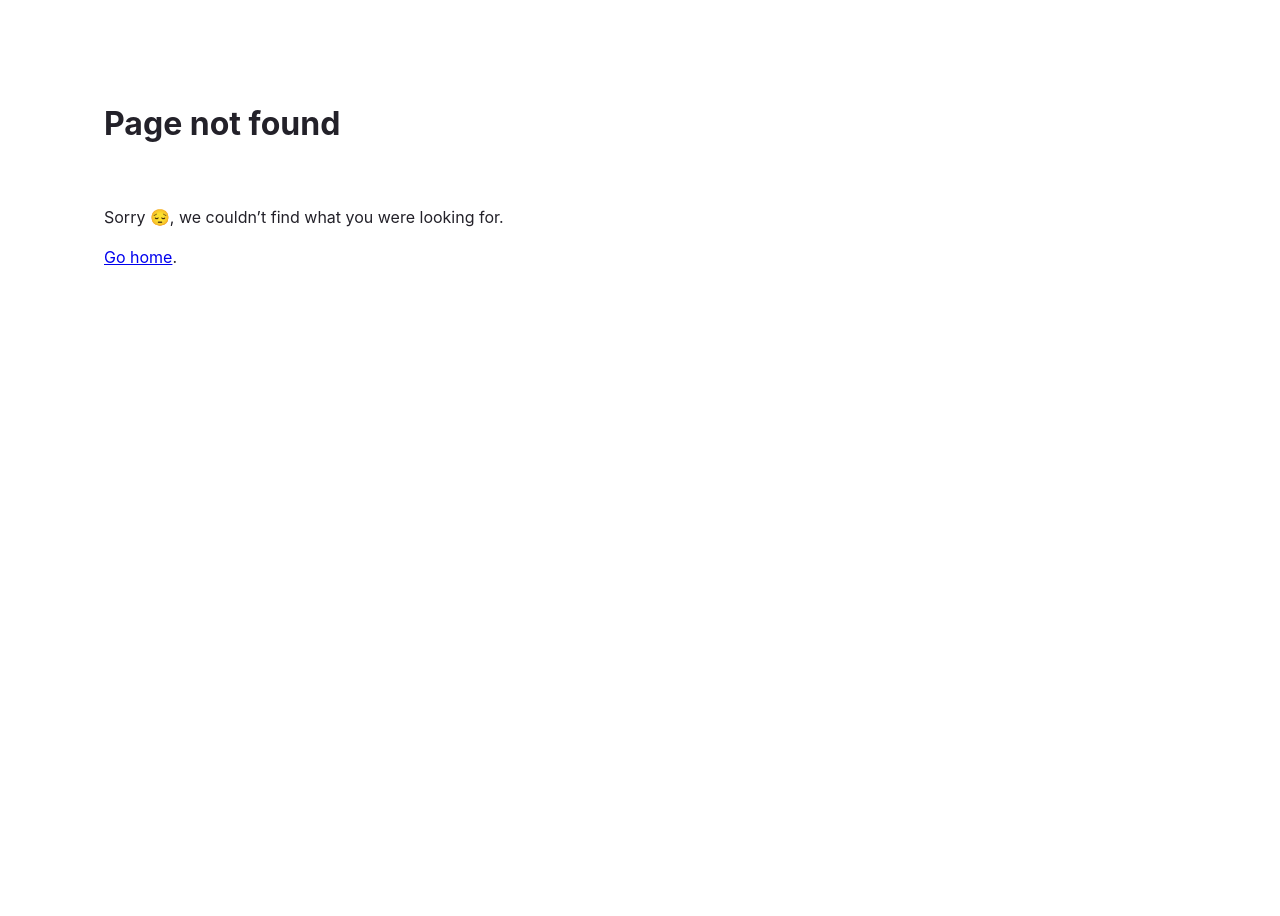
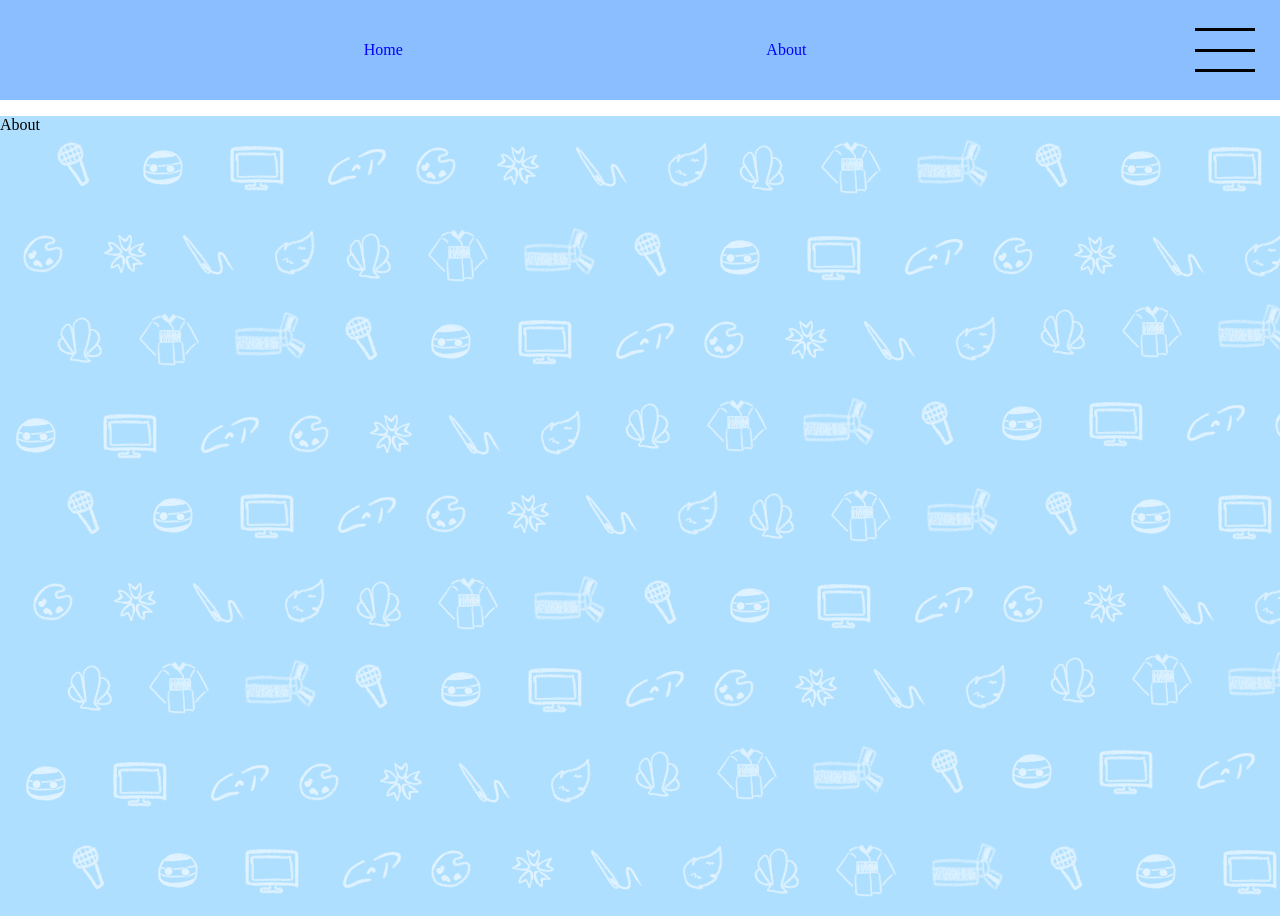
Before and after one commit to notrandomath/uci.moe, a Gatsby site: page /about in a window 1280 px wide. Before the commit this address had no page. Before the commit the page ends 800 px from the top, so only its background shows below. Built offline with nearby package versions, Linux system fonts and the light colour scheme; Gatsby itself is replaced by a stand-in of ours.

Commit message:
reimplemented everything (mostly)

```diff
--- /dev/null
+++ b/gatsby-browser.js
@@ -0,0 +1 @@
+import "./gatsby-styles.scss"
--- /dev/null
+++ b/gatsby-styles.scss
@@ -0,0 +1,8 @@
+html,
+body,
+#___gatsby {
+    width: 100%;
+    height: 100%;
+    margin: 0;
+    padding: 0;
+}
--- a/src/components/content/Content.js
+++ b/src/components/content/Content.js
@@ -1,10 +1,11 @@
 import * as React from 'react'
 import "./content.scss"
 
-export default function Content() {
+export default function Content({ children }) {
   return (
     <div className="content">
       <div className='background'>
+        {children}
       </div>
     </div>
   )
--- /dev/null
+++ b/src/components/layout/Layout.js
@@ -0,0 +1,46 @@
+import * as React from "react";
+import Topbar from "../topbar/topbar";
+import Footer from "../footer/Footer";
+import Content from "../content/Content.js";
+import Menu from "../menu/Menu";
+
+export default function Layout({ children }) {
+  const [menuOpen, setMenuOpen] = React.useState(false);
+  const [footerShown, setFooterShown] = React.useState(false);
+
+  // fetches darkmode from storage if it exists otherwise it's null
+  const storedDarkmode = localStorage.getItem('darkmode');
+
+  const [darkMode, setDarkMode] = React.useState(
+   storedDarkmode != null ? storedDarkmode==="true" :
+    // checks if darkmode is enabled on browser for default state
+    window.matchMedia && window.matchMedia("(prefers-color-scheme: dark)").matches
+  );
+
+  // keeps darkmode persistent
+  React.useEffect(() => {
+    localStorage.setItem('darkmode', darkMode);
+  }, [darkMode]);
+
+  //only shows footer on scroll
+  React.useEffect(() => {
+    const handleScroll = event => {
+      setFooterShown(window.scrollY !== 0);
+    };
+
+    window.addEventListener('scroll', handleScroll);
+
+    return () => {
+      window.removeEventListener('scroll', handleScroll);
+    };
+  }, []);
+
+  return (
+    <div className={`theme-${darkMode ? "dark" : "light"}`}>
+        <Menu menuOpen={menuOpen} setMenuOpen={setMenuOpen} />
+        <Topbar menuOpen={menuOpen} setMenuOpen={setMenuOpen} />
+        <Content children={children}/>
+        {footerShown && <Footer menuOpen={menuOpen} darkMode={darkMode} setDarkMode={setDarkMode} />}
+    </div>
+  )
+}
--- a/src/components/topbar/Topbar.js
+++ b/src/components/topbar/Topbar.js
@@ -1,4 +1,5 @@
 import * as React from "react";
+import { Link } from "gatsby";
 import "./topbar.scss";
 
 export default function Topbar({ menuOpen, setMenuOpen }) {
@@ -6,8 +7,8 @@ export default function Topbar({ menuOpen, setMenuOpen }) {
     // if the topbar is open it would be called "topbar active" which we use in the CSS
     <div className={"topbar " + (menuOpen && "active")}>
       <div className="left">
-        <a href="/">Home</a>
-        <a href="/about">About</a>
+        <Link to="/">Home</Link>
+        <Link to="/about">About</Link>
       </div>
       <div className="right">
         {/* when you click the hamburger it changes menuOpen from true to false and vice versa */}
--- /dev/null
+++ b/src/pages/about.js
@@ -0,0 +1,17 @@
+import * as React from "react"
+import Layout from "../components/layout/Layout"
+import "./about.scss"
+
+const AboutPage = () => {
+  return (
+    <Layout>
+      <div className="about">
+        <p>About</p>
+      </div>
+    </Layout>
+  )
+}
+
+export default AboutPage
+
+export const Head = () => <title>About Page</title>
--- /dev/null
+++ b/src/pages/about.scss
@@ -0,0 +1,8 @@
+@import "../global.scss";
+
+.about{
+    @include themify($themes) {
+        color: themed(textColor);
+        transition: all 2s ease;
+    }
+}
--- a/src/pages/index.scss
+++ b/src/pages/index.scss
@@ -1,4 +1,4 @@
-@import "../../global.scss";
+@import "../global.scss";
 
 .app {
   height: 100vh;
```
Also changed, not shown: src/pages/index.js (+5 -35 lines).
